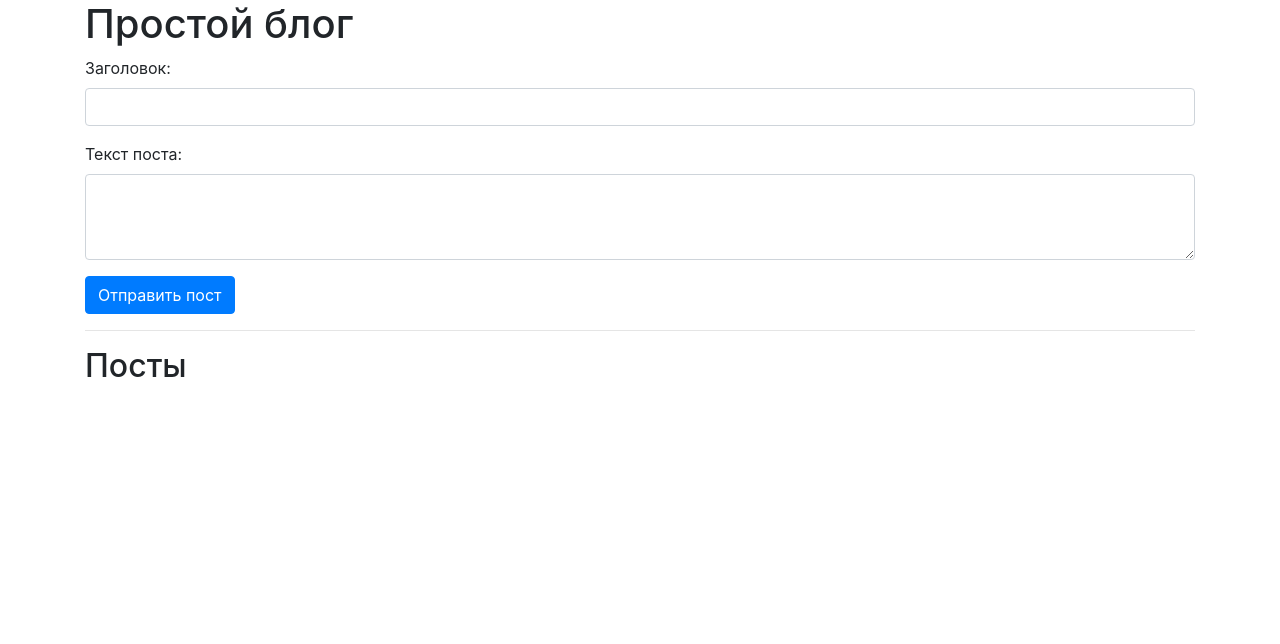
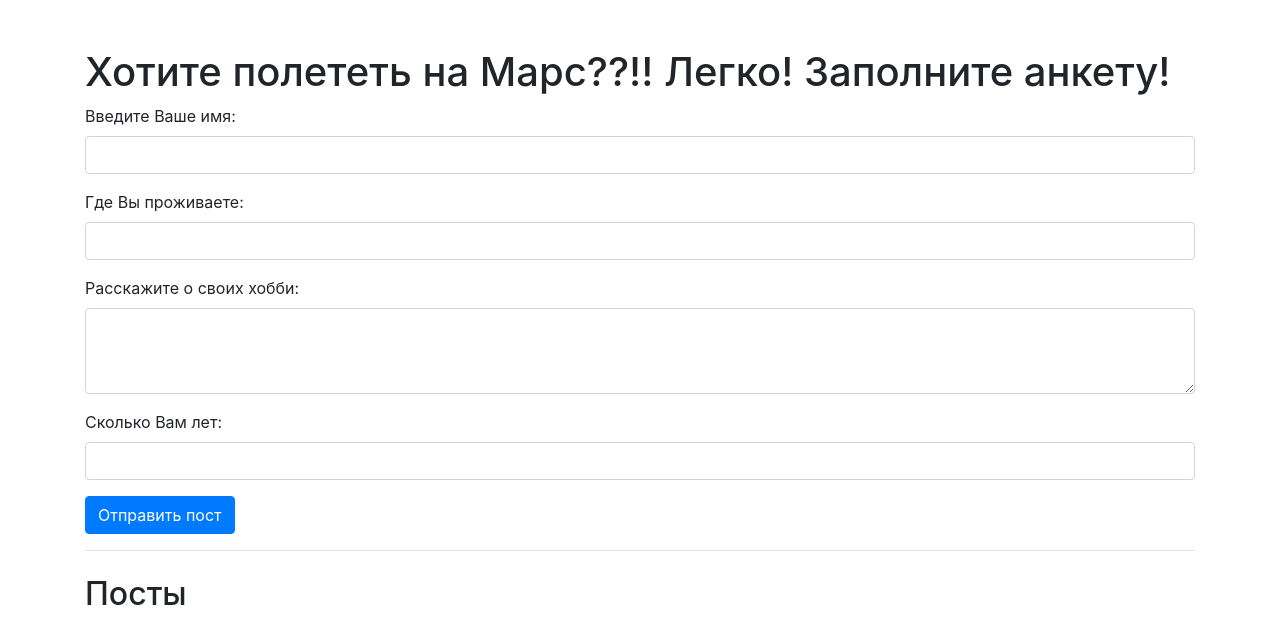
Before and after one commit to ibaragozz/Flask2, a Flask app: page / in a window 1280 px wide. Shown: the top 644 px of the page. Run offline with Flask 3, Linux system fonts and the light colour scheme; some libraries are stand-ins or nearby versions.

Commit message:
HW28done

```diff
--- a/app/routes.py
+++ b/app/routes.py
@@ -1,16 +1,16 @@
-from flask import render_template, request, redirect, url_for
+from flask import render_template, request
 from app import app
 
 posts = []
 
-
 @app.route('/', methods=['GET', 'POST'])
-
 def index():
     if request.method == 'POST':
-        title = request.form.get('title')
-        content = request.form.get('content')
-        if title and content:
-            posts.append({'title': title, 'content': content})
-            return redirect(url_for('index'))
+        name = request.form.get('name')
+        city = request.form.get('city')
+        hobby = request.form.get('hobby')
+        age = request.form.get('age')
+        if name and city and hobby and age:
+            posts.append({'name': name, 'city': city, 'hobby': hobby, 'age': age})
+
     return render_template('blog.html', posts=posts)
--- a/app/templates/blog.html
+++ b/app/templates/blog.html
@@ -4,32 +4,44 @@
     <meta charset="UTF-8">
     <meta name="viewport" content="width=device-width, initial-scale=1.0">
     <link rel="stylesheet" href="https://maxcdn.bootstrapcdn.com/bootstrap/4.5.2/css/bootstrap.min.css">
-    <title>Простой блог</title>
+    <title>Анкета</title>
 </head>
 <body>
 
     <div class="container">
-        <h1>Простой блог</h1>
+        <h1 class="mt-5">Хотите полететь на Марс??!! Легко! Заполните анкету!</h1>
 
         <form method="POST" action="/">
             <div class="form-group">
-                <label for="title">Заголовок:</label>
-                <input type="text" class="form-control" id="title" name="title" required>
+                <label for="name">Введите Ваше имя:</label>
+                <input type="text" class="form-control" id="name" name="name" required>
             </div>
             <div class="form-group">
-                <label for="content">Текст поста:</label>
-                <textarea class="form-control" id="content" name="content" rows="3" required></textarea>
+                <label for="city">Где Вы проживаете:</label>
+                <input type="text" class="form-control" id="city" name="city" required>
+            </div>
+            <div class="form-group">
+                <label for="hobby">Расскажите о своих хобби:</label>
+                <textarea class="form-control" id="hobby" name="hobby" rows="3" required></textarea>
+            </div>
+            <div class="form-group">
+                <label for="age">Сколько Вам лет:</label>
+                <input type="number" class="form-control" id="age" name="age" required>
             </div>
             <button type="submit" class="btn btn-primary">Отправить пост</button>
         </form>
         <hr>
 
-        <h2>Посты</h2>
+        <h2 class="mt-4">Посты</h2>
         {% for post in posts %}
+        <div class="card mb-3">
+            <div class="card-body">
+                <h5 class="card-title">{{ post.name }}</h5>
+                <p class="card-text">Город: {{ post.city }}</p>
+                <p class="card-text">Возраст: {{ post.age }}</p>
+                <p class="card-text">Хобби: {{ post.hobby }}</p>
 
-        <div class="post">
-            <h4>{{ post.title }}</h4>
-            <p>{{ post.content }}</p>
+            </div>
         </div>
         {% endfor %}
     </div>
@@ -38,29 +50,3 @@
     <script src="https://maxcdn.bootstrapcdn.com/bootstrap/4.5.2/js/bootstrap.min.js"></script>
 </body>
 </html>
-
-
-
-
-
-
-
-
-
-<!--<h1>Контактная форма</h1>-->
-<!--<form action="/test" method="post">-->
-<!--    <label for ='name'> Имя: </label>-->
-<!--    <input type='text' id="name" name="name" required>-->
-<!--    <br>-->
-<!--    <br>-->
-
-<!--    <label for ='email'> Email: </label>-->
-<!--    <input type='email' id="email" name="email" required>-->
-<!--    <br>-->
-<!--    <br>-->
-
-<!--    <button type="submit">Отправить</button>-->
-
-<!--</form>-->
-
-<!--<textarea></textarea>-->
```
